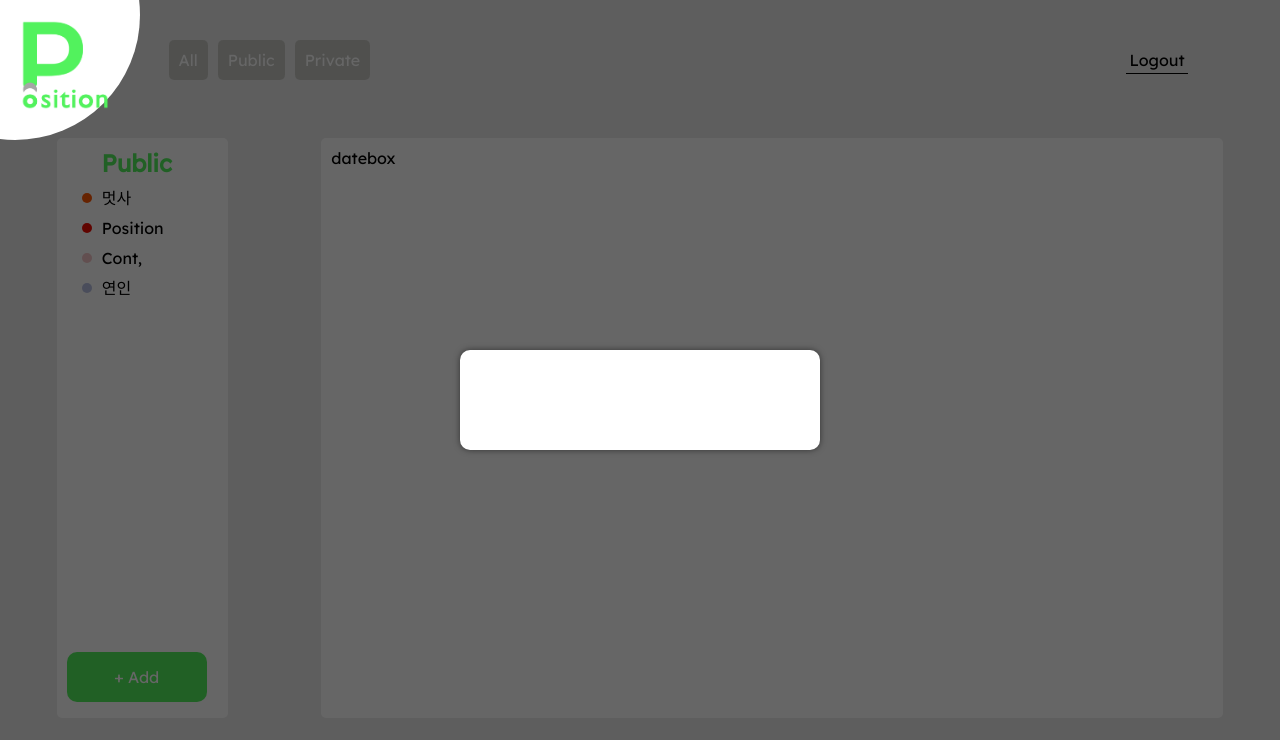
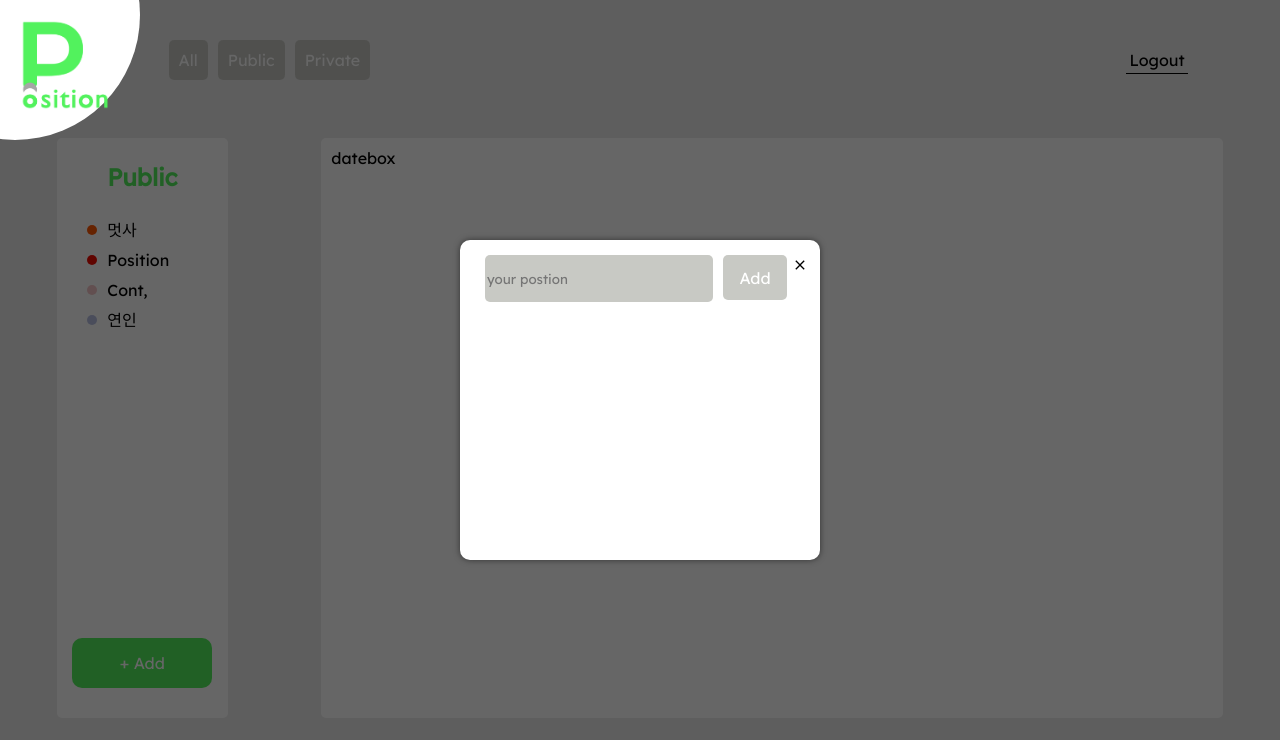
Before and after one commit to minji0345/position, a React (Create React App) app in the folder position_frontend/: page / in a window 1280 px wide. Both pictures are taken after a click on the link "+ Add". Shown: the top 740 px of the page. Built offline with nearby package versions, Linux system fonts and the light colour scheme.

Commit message:
Make modal base

```diff
--- a/position_frontend/src/App.css
+++ b/position_frontend/src/App.css
@@ -35,3 +35,18 @@ body {
   top:5%;
   margin: 10px;
 }
+
+button:focus{
+  outline: none;
+  border: none;
+}
+
+input:focus{
+  outline: none;
+  border: none;
+}
+
+div:focus{
+  outline: none;
+  border: none;
+}
--- /dev/null
+++ b/position_frontend/src/compoenets/Modal.css
@@ -0,0 +1,42 @@
+.modal-inner{
+    color: black;
+    width: 100%;
+}
+
+.modal-inner input{
+    border: none;
+    background-color:#c8c9c4;
+    margin:5px;
+    width: 70%;
+    height: 15%;
+    border-radius: 5px;
+    font-family: 'Lexend Deca', sans-serif;
+}
+
+.modal-btn{
+    /* width: 30px; 왜 너비가 안먹을까? 아래 패딩 나중에 고칠 것*/
+    margin:5px;
+    width: 20%;
+    height: 15%;
+    font-size:16px;
+    border:none;
+    background:#c8c9c4;
+    color:white;
+    border-radius: 5px;
+    font-family: 'Lexend Deca', sans-serif;
+}
+
+.modal-btn:hover{
+    background:black;
+    cursor: pointer;
+}
+
+.modal-close{
+    position: fixed;
+    margin-left: 0;
+    margin-top: 2%;
+}
+
+.modal-close:hover {
+    cursor: pointer;
+}
--- a/position_frontend/src/compoenets/Modal.js
+++ b/position_frontend/src/compoenets/Modal.js
@@ -1,29 +1,60 @@
-import React from 'react'
+import React, { useEffect } from 'react'
 import PropTypes from 'prop-types'
 import styled from 'styled-components'
+import './Modal.css'
+import { MdClose } from 'react-icons/md';
 
-function Modal({ className, visible, children }) {
+function Modal({ className,
+    onClose,
+    maskClosable,
+    closable,
+    visible,}) {
+
+    useEffect(() => {
+        document.body.style.cssText = `position: fixed; top: -${window.scrollY}px`
+        return () => {
+            const scrollY = document.body.style.top
+            document.body.style.cssText = `position: ""; top: "";`
+            window.scrollTo(0, parseInt(scrollY || '0') * -1)
+        }
+    }, [])
+
+    const onMaskClick = (e) => {
+        if (e.target === e.currentTarget) {
+            onClose(e)
+            }
+        }
+
+        const close = (e) => {
+            if (onClose) {
+            onClose(e)
+            }
+        }
+
     return (
         <>
         <ModalOverlay visible={visible} />
-        <ModalWrapper className={className} tabIndex="-1" visible={visible}>
+        <ModalWrapper
+            className={className}
+            onClick={maskClosable ? onMaskClick : null}
+            tabIndex="-1"
+            visible={visible}
+            >
             <ModalInner tabIndex="0" className="modal-inner">
-            {children}
+                <input placeholder="your postion"></input>
+                <button className="modal-btn">Add</button>
+                {closable && <MdClose className="modal-close" onClick={close} />}
             </ModalInner>
-        </ModalWrapper>
+            </ModalWrapper>
         </>
     )
-    }
+}
+
 
     Modal.propTypes = {
     visible: PropTypes.bool,
     }
 
-    Modal.defaultProps = {
-        closable: true,
-        maskClosable: true,
-        visible: false
-    }
 
     const ModalWrapper = styled.div`
     box-sizing: border-box;
@@ -58,10 +89,11 @@ function Modal({ className, visible, children }) {
     border-radius: 10px;
     width: 360px;
     max-width: 480px;
+    height: 40%;
     top: 50%;
     transform: translateY(-50%);
     margin: 0 auto;
-    padding: 40px 20px;
+    padding: 10px 20px;
 `
 
 export default Modal
--- a/position_frontend/src/compoenets/SideBar.css
+++ b/position_frontend/src/compoenets/SideBar.css
@@ -1,11 +1,12 @@
-.sdie-bar{
+div.sdie-bar{
     display: flex;
     flex-direction: column;
     height:100%;
-    align-content: center;
     margin: auto 0;
     width: 100%;
     height: 100%;
+    align-items: center;
+    justify-content: center;
 }
 
 h2{
@@ -34,13 +35,15 @@ h2{
 
 
 .public-team-list{
-    height:90%;
+    height:85%;
     margin: auto 0;
     width: 100%;
 }
 
 .public-team-list h2{
     margin: auto 0;
+    margin-top: 10%;
+    margin-bottom: 20%;
 }
 
 .add-button{
--- a/position_frontend/src/compoenets/SideBar.js
+++ b/position_frontend/src/compoenets/SideBar.js
@@ -5,6 +5,7 @@ import Modal from './Modal';
 
 const SideBarBlock = styled.div`
     display:flex;
+    justify-content: center;
     width:12%;
     height:70vh;
     background: #ffffff;
@@ -31,11 +32,18 @@ function SideBar({Team}) {
     )
 
     const [modalVisible, setModalVisible] = useState(false)
+
     const openModal = () => {
     setModalVisible(true)
     }
     const closeModal = () => {
         setModalVisible(false)
+    }
+
+    Modal.defaultProps = {
+        closable: true,
+        maskClosable: true,
+        visible: false
     }
 
     return (
@@ -52,7 +60,7 @@ function SideBar({Team}) {
                             visible={modalVisible}
                             closable={true}
                             maskClosable={true}
-                        onClose={closeModal}> made modal </Modal>
+                            onClose={closeModal}/>
                         }
                 </div>
             </div>
```
Also changed, not shown: 1 other file (tests, documents, lock files or other folders). Lines whose indentation alone changed are shown as unchanged.
